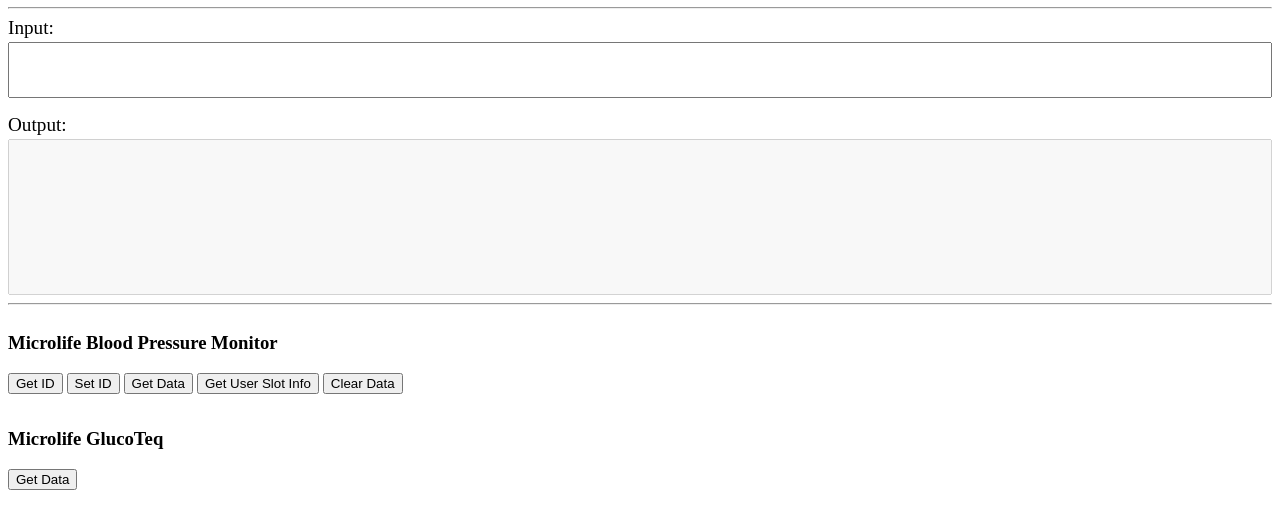
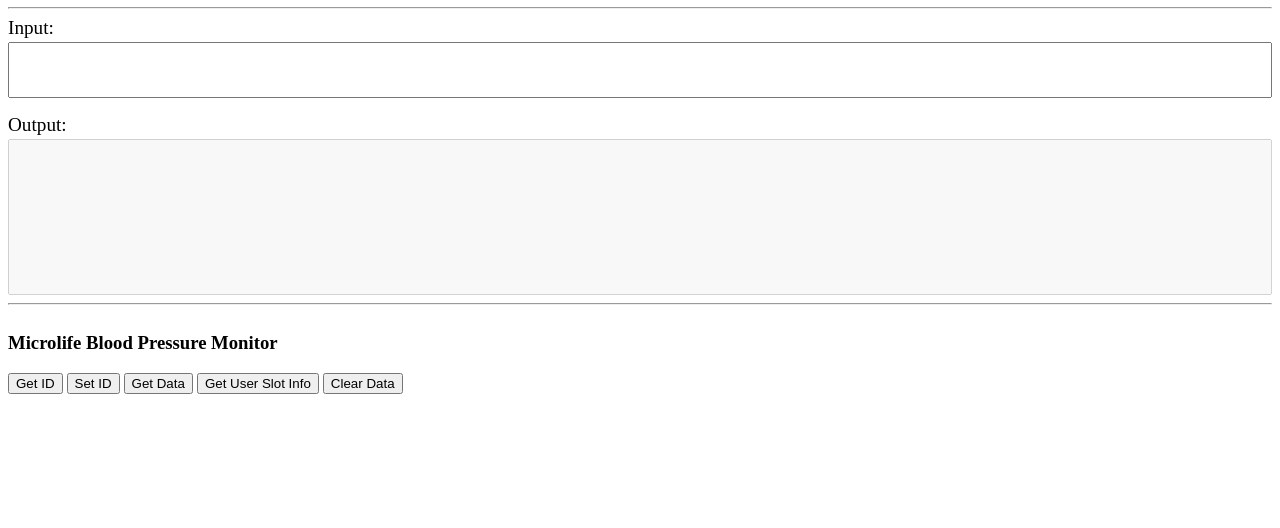
Before and after one commit to Quintessential-SFT/HealthHID, a website: page src/index.html in a window 1280 px wide. Shown: the part 76-604 px from the top of the page. Drawn offline with Linux system fonts and the light colour scheme.

Commit message:
chore(release): v0.0.2

```diff
--- a/lib/index.ts
+++ b/lib/index.ts
@@ -1,2 +1,5 @@
 export { Device } from './hid';
-export * from './devices';
+export {
+  MicrolifeBPM,
+  // MicrolifeGlucoTeq,
+} from './devices';
--- a/package.json
+++ b/package.json
@@ -1,6 +1,6 @@
 {
   "name": "@quintessential/health-hid",
-  "version": "0.0.1",
+  "version": "0.0.2",
   "description": "A library for interacting with medical devices over WebHID.",
   "author": "Quintessential SFT",
   "license": "MIT",
--- a/src/index.html
+++ b/src/index.html
@@ -13,7 +13,7 @@
 
           const requestDevice = () => window.HealthHid.Device.requestDevice([
             'Microlife BPM',
-            'Microlife GlucoTeq',
+            // 'Microlife GlucoTeq',
           ])
             .then(dev => {
               device = dev;
@@ -39,11 +39,11 @@
             },
           };
 
-          const gluco = {
-            getData: async () => {
-              await window.HealthHid.MicrolifeGlucoTeq.getData(device);
-            },
-          };
+          // const gluco = {
+          //   getData: async () => {
+          //     await window.HealthHid.MicrolifeGlucoTeq.getData(device);
+          //   },
+          // };
         </script>
     </head>
     <body>
@@ -91,14 +91,14 @@
                     </button>
                 </div>
             </div>
-            <div style="margin-bottom: 0.5rem;">
-                <h3>Microlife GlucoTeq</h3>
-                <div>
-                    <button onclick="gluco.getData()">
-                        Get Data
-                    </button>
-                </div>
-            </div>
+<!--            <div style="margin-bottom: 0.5rem;">-->
+<!--                <h3>Microlife GlucoTeq</h3>-->
+<!--                <div>-->
+<!--                    <button onclick="gluco.getData()">-->
+<!--                        Get Data-->
+<!--                    </button>-->
+<!--                </div>-->
+<!--            </div>-->
         </div>
 
         <script>
```
